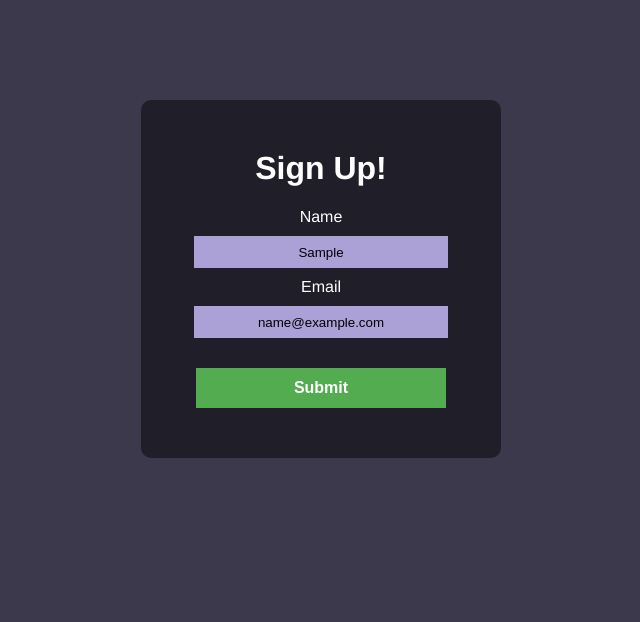
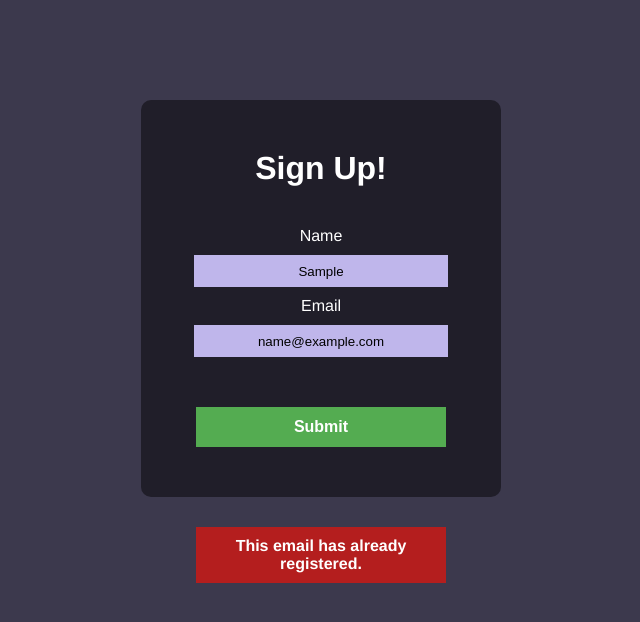
Before and after one commit to Pang/MailingList, an Angular app in the folder MailingList-SPA/: page / in a window 1280 px wide. Both pictures are taken after typing "Sample", "name@example.com" into the empty fields and a click on the button "Submit". Shown: the top 622 px of the page, without its empty margins (319-959 px from the left). Built offline with nearby package versions, Linux system fonts and the light colour scheme; no server answers.

Commit message:
changed signup function to handle post request errors

```diff
--- a/MailingList-SPA/src/app/home/home.component.css
+++ b/MailingList-SPA/src/app/home/home.component.css
@@ -1,8 +1,13 @@
 div { margin-top: 100px; }
-h1 { margin-top: 0px; color: white; }
 label { color: white; }
+
+h1 {
+    margin-top: 0px;
+    margin-bottom: 40px;
+    color: white;
+}
+
 form {
-    font-family: Helvetica, Arial, sans-serif;
     background-color: rgb(32, 30, 41);
     padding: 50px 30px;
     width: 300px;
@@ -16,7 +21,7 @@ input {
     display: block;
     width: 250px;
     height: 30px;
-    background-color: rgb(171, 161, 214);
+    background-color: rgb(191, 182, 235);
     border: none;
 }
 
@@ -26,7 +31,7 @@ input:-webkit-autofill {
 
 button {
     width: 250px;
-    margin-top: 20px;
+    margin-top: 40px;
     height: 40px;
     background-color: rgb(84, 172, 81);
     color: white;
@@ -39,3 +44,23 @@ button:hover {
     background-color: rgb(130, 218, 127);
     cursor: pointer;
 }
+
+#error {
+    background: rgb(180, 30, 30);
+    color: white;
+    margin: auto;
+    margin-top: 30px;
+    padding: 10px 0;
+    width: 250px;
+    font-weight: bolder;
+}
+
+#success {
+    background-color: rgb(84, 172, 81);
+    color: white;
+    margin: auto;
+    margin-top: 30px;
+    padding: 10px 0;
+    width: 250px;
+    font-weight: bolder;
+}
--- a/MailingList-SPA/src/app/home/home.component.html
+++ b/MailingList-SPA/src/app/home/home.component.html
@@ -8,4 +8,9 @@
 
     <button type="submit">Submit</button>
   </form>
+  <p *ngIf="error" id="error">This email has already registered.</p>
+  <P *ngIf="success" id="success">You successfully signed up!</P>
+  <div>
+
+  </div>
 </div>
--- a/MailingList-SPA/src/app/home/home.component.ts
+++ b/MailingList-SPA/src/app/home/home.component.ts
@@ -8,13 +8,18 @@ import { RegisterService } from '../_services/register.service';
 })
 export class HomeComponent implements OnInit {
   userDetails: any = {};
+  error = false;
+  success = false;
 
   constructor(private registerService: RegisterService) { }
 
   signUp() {
+    this.success = false;
+    this.error = false;
     this.registerService.signUp(this.userDetails).subscribe(
-      x => console.log(`Success! ${x} was subscribed!`),
-      err => console.log(`Error occured: ${err}`)
+      x => this.success = true,
+      err => this.error = true,
+
     );
   }
 
--- a/MailingList-SPA/src/styles.css
+++ b/MailingList-SPA/src/styles.css
@@ -1,4 +1,5 @@
 /* You can add global styles to this file, and also import other style files */
 body {
     background-color: rgb(60, 57, 77);
+    font-family: Helvetica, Arial, sans-serif;
 }
```
